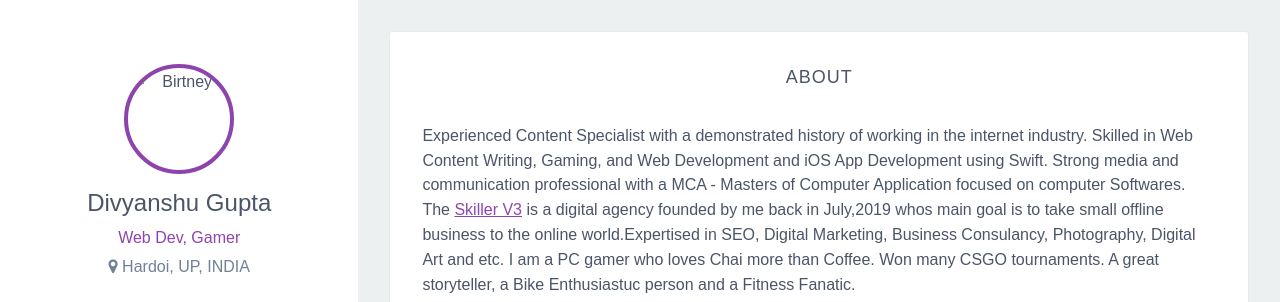
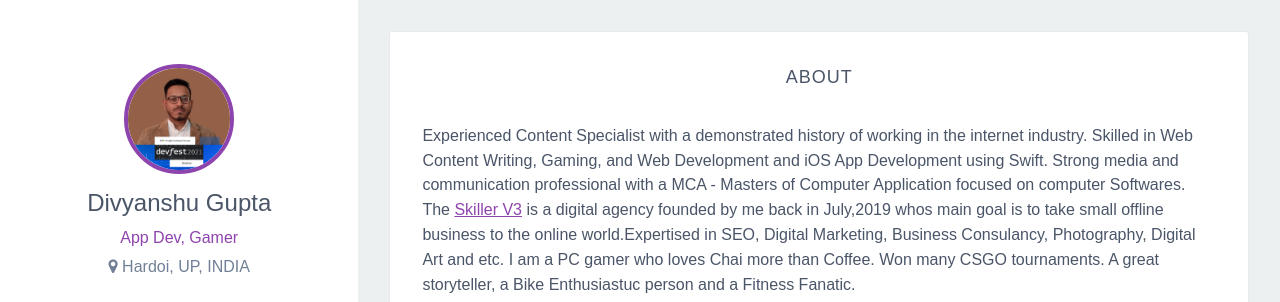
Before and after one commit to divyanshu799/myportfolio, a website: page index.html in a window 1280 px wide. Shown: the top 302 px of the page. Drawn offline with Linux system fonts and the light colour scheme; a web font is replaced by a local one.

Commit message:
Update index.html

```diff
--- a/index.html
+++ b/index.html
@@ -19,12 +19,12 @@
           <div class="profile">
             <div class="avatar">
               <img
-                src=".\images\me.jpg"
+                src=".\images\me.png"
                 alt="Birtney"
               />
               <h2 class="name">Divyanshu Gupta</h2>
               <h4 class="role">
-                Web Dev, Gamer
+                App Dev, Gamer
               </h4>
               <h6 class="location">
                 <i class="fa fa-map-marker"></i> Hardoi, UP, INDIA
```
